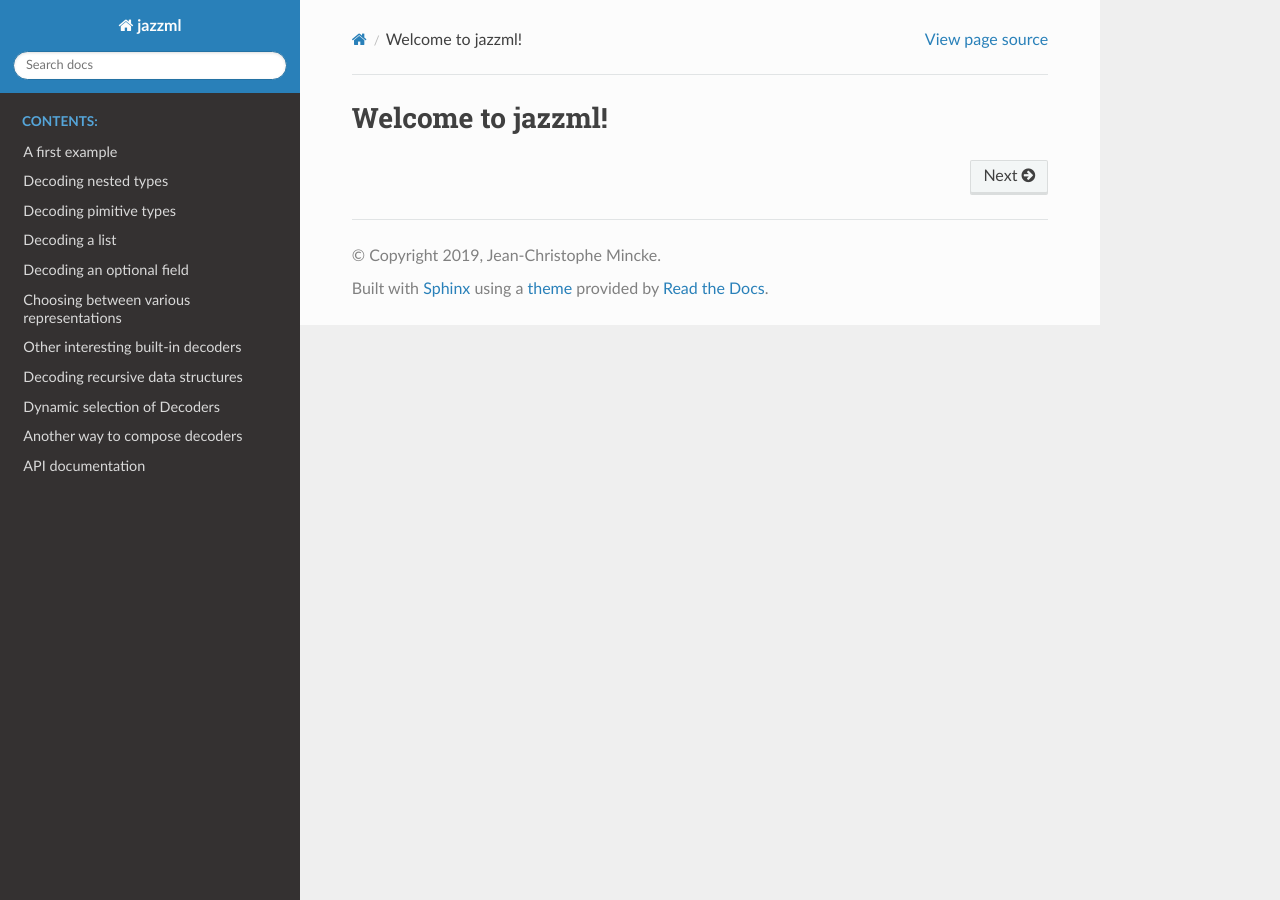
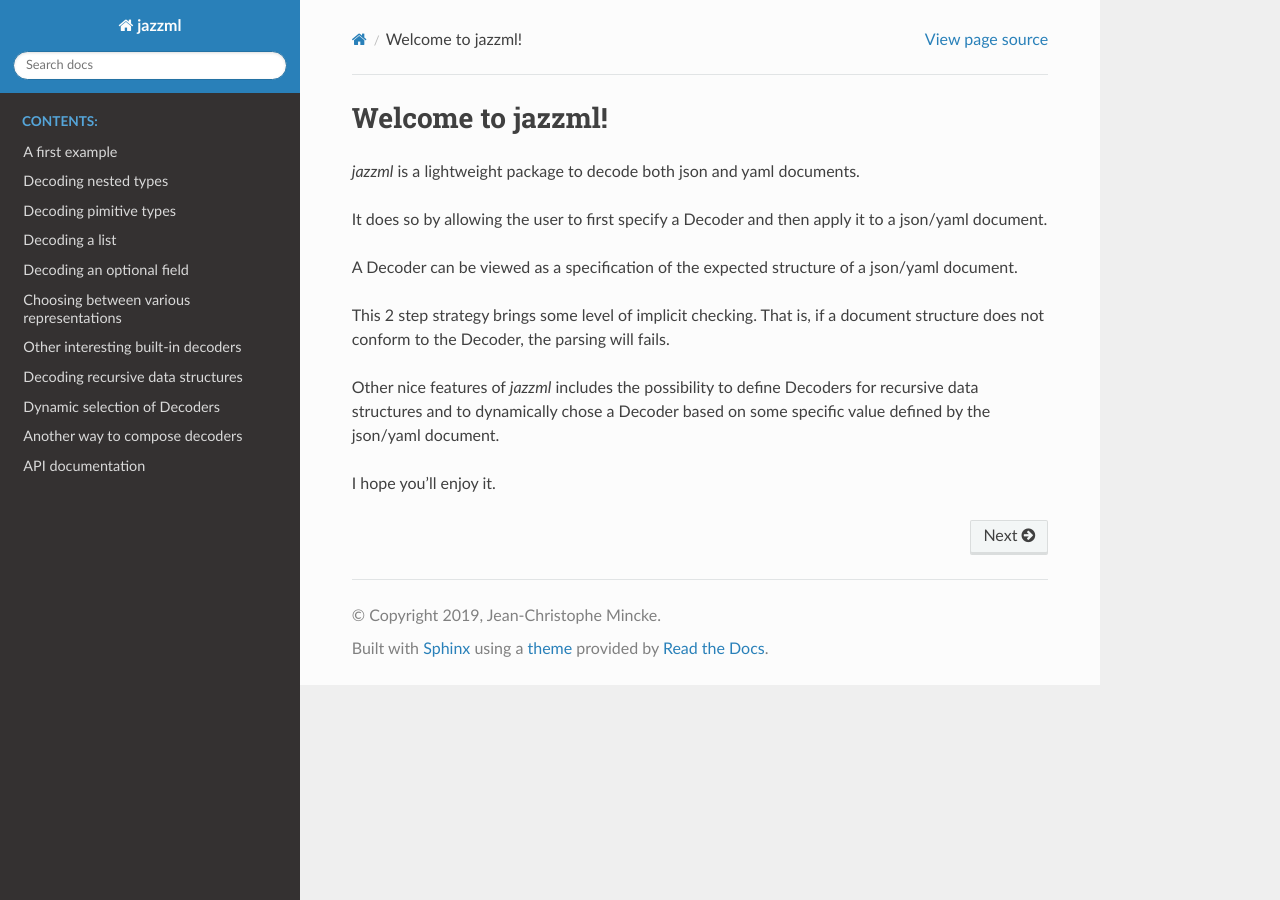
Before and after one commit to jcmincke/jazzml, a Sphinx documentation site: the page built from docs/index.rst, in a window 1280 px wide. Built offline with Sphinx 7.4.7 and the Read the Docs theme 2.0.0, drawn with Linux system fonts in a browser that asks for light colours.

Commit message:
Add documentation

```diff
--- a/docs/index.rst
+++ b/docs/index.rst
@@ -6,6 +6,17 @@
 Welcome to jazzml!
 ==================
 
+`jazzml` is a lightweight package to decode both json and yaml documents.
+
+It does so by allowing the user to first specify a Decoder and then apply it to a json/yaml document.
+
+A Decoder can be viewed as a specification of the expected structure of a json/yaml document.
+
+This 2 step strategy brings some level of implicit checking. That is, if a document structure does not conform to the Decoder, the parsing will fails.
+
+Other nice features of `jazzml` includes the possibility to define Decoders for recursive data structures and to dynamically chose a Decoder based on some specific value defined by the json/yaml document.
+
+I hope you'll enjoy it.
 
 
 .. toctree::
```
